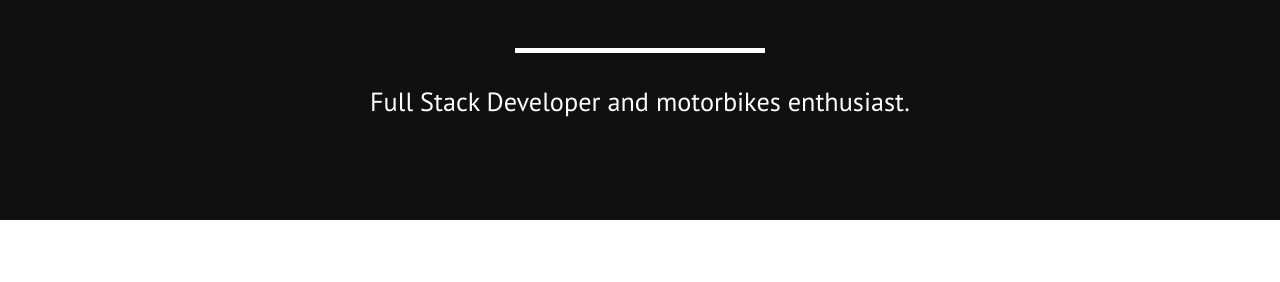
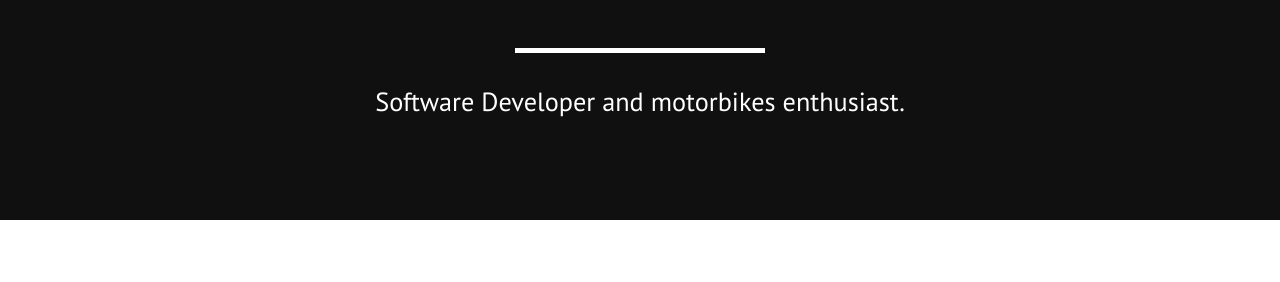
Before and after one commit to nestorreta/nestorreta.github.io, a Jekyll site: the page built from index.html, in a window 1280 px wide and 900 px high, scrolled down 478 px. Shown: the part 176-458 px from the top of the window. Built offline with Jekyll 4.4.1, drawn with Linux system fonts in a browser that asks for light colours.

Commit message:
Update _config.yml

```diff
--- a/_config.yml
+++ b/_config.yml
@@ -2,7 +2,7 @@
 title: Nestor Retamosa
 email: nestorreta@gmail.com
 url: http://retamosa.com
-description: "Full Stack Developer and motorbikes enthusiast."
+description: "Software Developer and motorbikes enthusiast."
 meta_author: Nestor Retamosa
 
 about:
```
